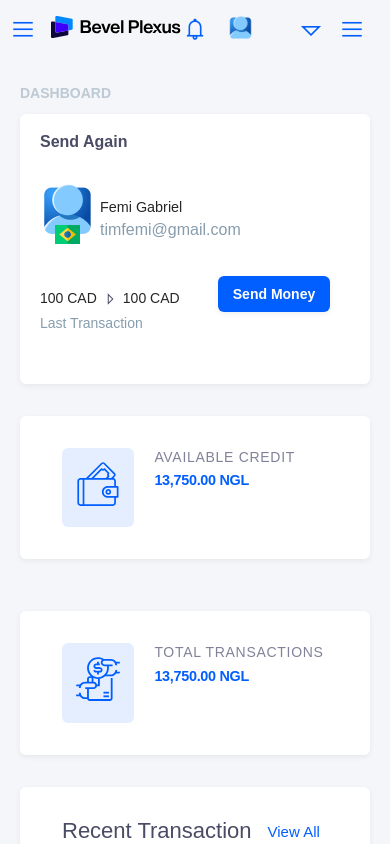
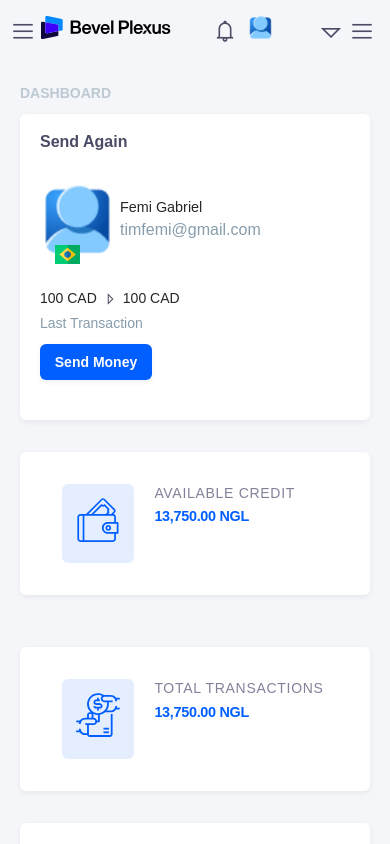
Before and after one commit to femigabriel/bexel-plus-app, a Nuxt app: page / in a window 390 px wide. Built offline with nearby package versions, Linux system fonts and the light colour scheme; a web font is replaced by a local one.

Commit message:
dashboard width adustment

```diff
--- a/components/home/DashboardHeader.vue
+++ b/components/home/DashboardHeader.vue
@@ -94,7 +94,7 @@
   display: flex;
   flex-direction: column;
 }
-.avatar {
+.avatar img{
   width: 55px;
 }
 .flag {
@@ -176,9 +176,12 @@
   }
   button {
     padding: 10px 10px;
-    margin: 0px 20px;
     width: 8em;
   }
+  .team-b  {
+  display: flex;
+  flex-direction: column;
+}
   .group-3 span {
     font-size: 14px;
   }
--- a/components/home/MenuList.vue
+++ b/components/home/MenuList.vue
@@ -77,7 +77,7 @@
   text-decoration: none;
   font-size: 14px;
 }
-.las {
+li .las {
   margin-right: 10px;
   margin-bottom: 5px;
   color: #015eff;
```
